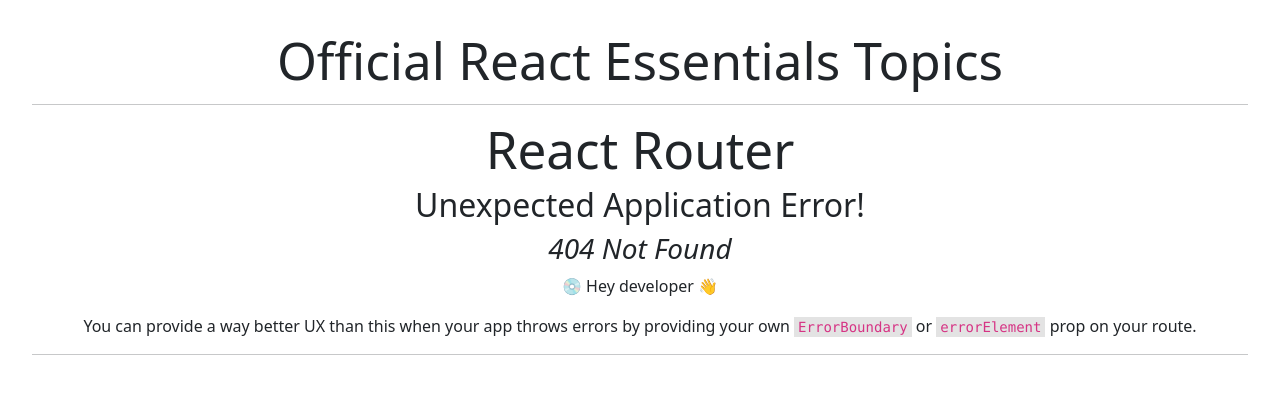
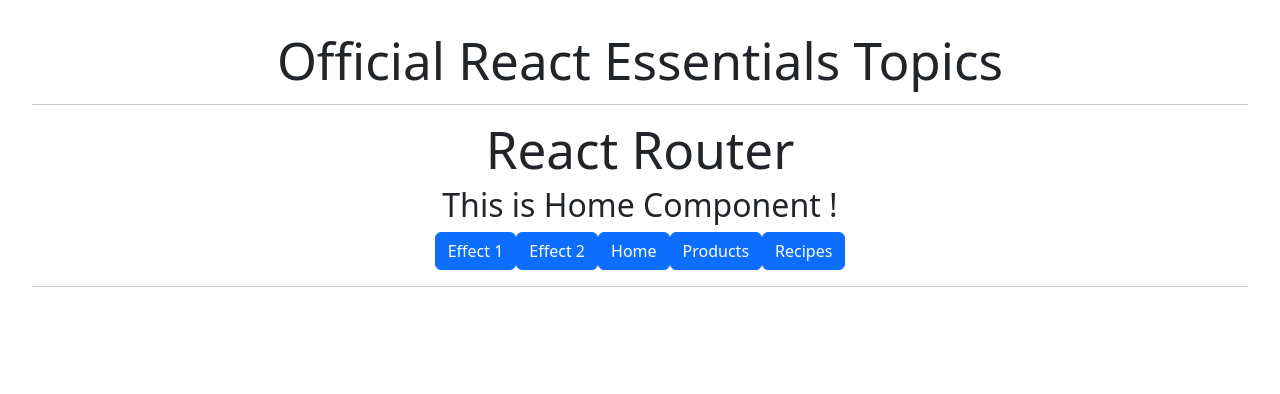
Before and after one commit to Akshaygohrava/React-Essentials, a React (Vite) app: page /Home in a window 1280 px wide. Before the commit this address had no page. Shown: the top 394 px of the page. Built offline with nearby package versions, Linux system fonts and the light colour scheme.

Commit message:
initial routing error fix

```diff
--- a/src/Components/React-Routing/Home.jsx
+++ b/src/Components/React-Routing/Home.jsx
@@ -7,11 +7,11 @@
   return (
     <>
        <h2>This is Home Component !</h2>
-       <Link className='btn btn-primary' to={"use-effect-1"}>Effect 1</Link>
-       <Link className='btn btn-primary' to={"use-effect-2"}>Effect 2</Link>
-       <Link className='btn btn-primary' to={""}>Home</Link>
-       <Link className='btn btn-primary' to={"Products"}>Products</Link>
-       <Link className='btn btn-primary' to={"Recipes"}>Recipes</Link>
+       <Link className='btn btn-primary' to={"/use-effect-1"}>Effect 1</Link>
+       <Link className='btn btn-primary' to={"/use-effect-2"}>Effect 2</Link>
+       <Link className='btn btn-primary' to={"/Home"}>Home</Link>
+       <Link className='btn btn-primary' to={"/Products"}>Products</Link>
+       <Link className='btn btn-primary' to={"/Recipes"}>Recipes</Link>
     </>
   )
 }
--- a/src/Components/React-Routing/Router.jsx
+++ b/src/Components/React-Routing/Router.jsx
@@ -6,7 +6,7 @@
 import Recipes from './Recipes'
 const router = createBrowserRouter ([
     {
-        path: "",
+        path: "Home",
         element: <Home />
     },{
         path: "use-effect-1",
--- a/src/Components/React-Routing/Routes.jsx
+++ b/src/Components/React-Routing/Routes.jsx
@@ -3,11 +3,11 @@
 export default function Routes() {
   return (
     <>
-       <Link className='btn btn-primary' to={"use-effect-1"}>Use Effect 1</Link>
-       <Link className='btn btn-primary' to={"use-effect-2"}>Use Effect 2</Link>
-       <Link className='btn btn-primary' to={""}>Home</Link>
-       <Link className='btn btn-primary' to={"Products"}>Products</Link>
-       <Link className='btn btn-primary' to={"Recipes"}>Recipes</Link>
+       <Link className='btn btn-primary' to={"/use-effect-1"}>Use Effect 1</Link>
+       <Link className='btn btn-primary' to={"/use-effect-2"}>Use Effect 2</Link>
+       <Link className='btn btn-primary' to={"/Home"}>Home</Link>
+       <Link className='btn btn-primary' to={"/Products"}>Products</Link>
+       <Link className='btn btn-primary' to={"/Recipes"}>Recipes</Link>
     </>
   )
 }
```
